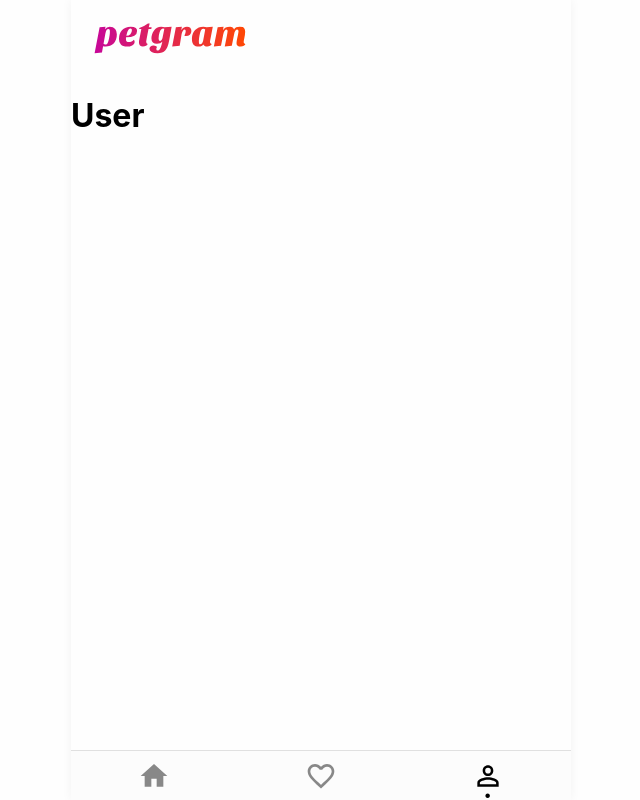
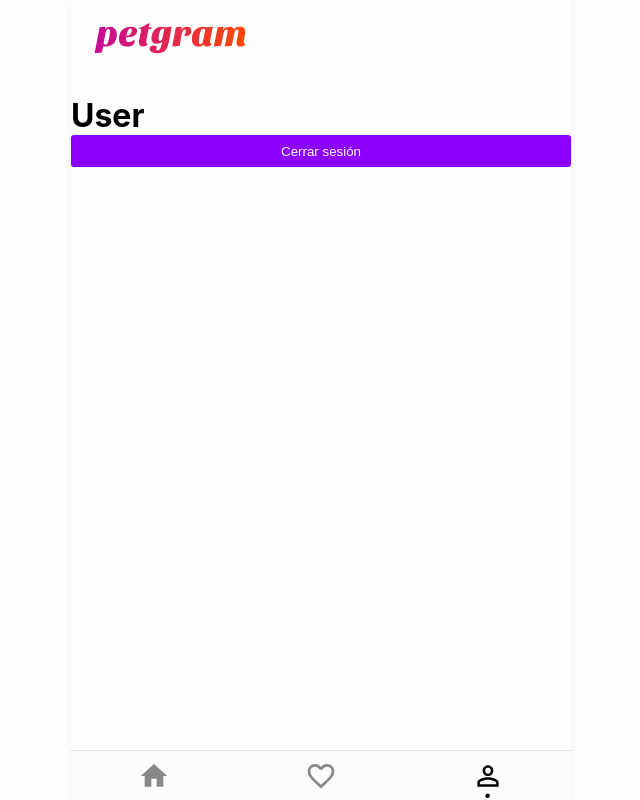
Before and after one commit to Jamova01/petgram, a React app: page /user in a window 1280 px wide. Shown: the whole page, without its empty margins (319-959 px from the left). Built offline with nearby package versions, Linux system fonts and the light colour scheme; sample sign-in values are in the browser's storage.

Commit message:
[UPDATE]: Implementing Sign out functionality

```diff
--- a/src/pages/UserPage.js
+++ b/src/pages/UserPage.js
@@ -1,7 +1,11 @@
-import React from 'react'
+import React, { Fragment, useContext } from 'react'
+import { SubmitButton } from '../components/SubmitButton'
+import { Context } from '../Context'
 
 export const UserPage = () => {
-  return(
+  const { removeAuth } = useContext(Context)
+  return <Fragment>
     <h1>User</h1>
-  )
+    <SubmitButton onClick={removeAuth}>Cerrar sesión</SubmitButton>
+  </Fragment>
 }
```
